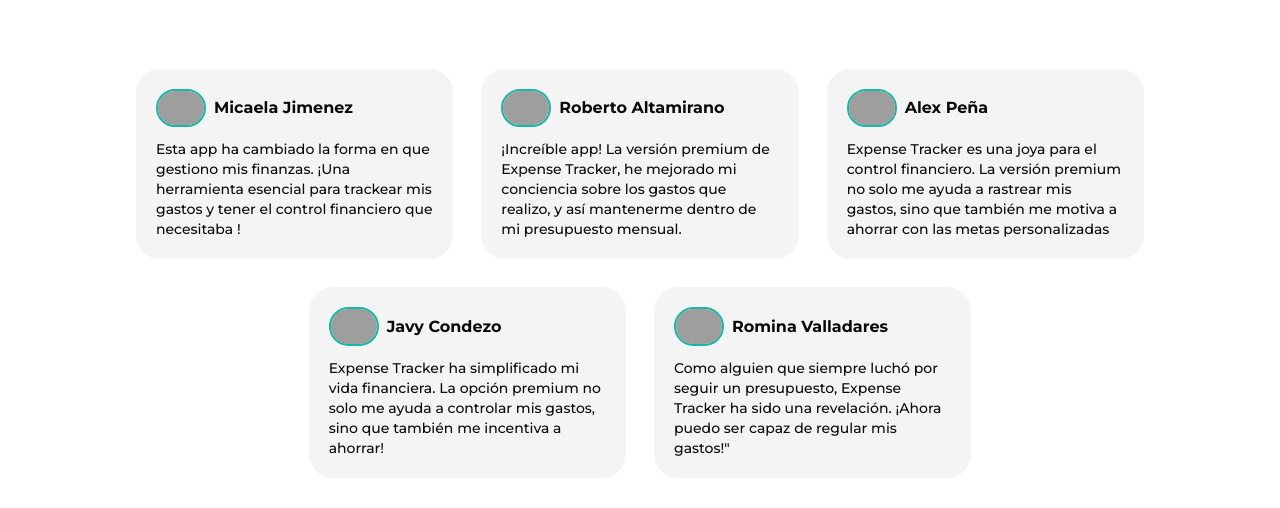
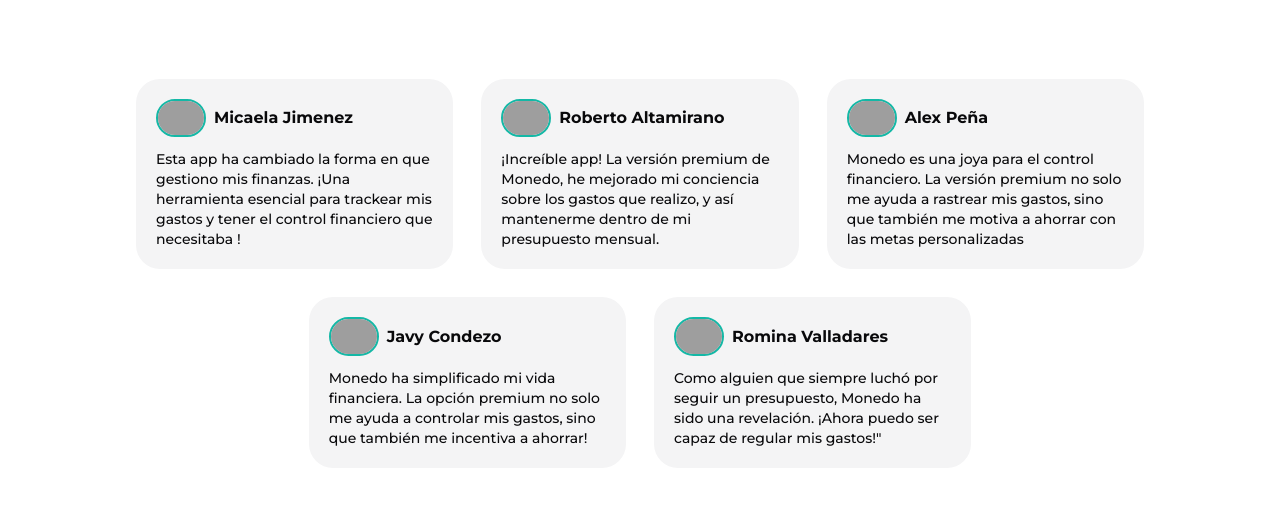
Before and after one commit to kralion/monedo-website, a React (Vite) app: page / in a window 1280 px wide. Shown: the part 4560-5068 px from the top of the page. Built offline with nearby package versions, Linux system fonts and the light colour scheme; grey boxes are pictures that could not be loaded.

Commit message:
Update testimonials with Monedo branding

```diff
--- a/src/pages/testimonials.tsx
+++ b/src/pages/testimonials.tsx
@@ -44,9 +44,9 @@
             </span>
           </section>
           <p className="font-montserrat font-medium text-sm">
-            ¡Increíble app! La versión premium de Expense Tracker, he mejorado
-            mi conciencia sobre los gastos que realizo, y así mantenerme dentro
-            de mi presupuesto mensual.
+            ¡Increíble app! La versión premium de Monedo, he mejorado mi
+            conciencia sobre los gastos que realizo, y así mantenerme dentro de
+            mi presupuesto mensual.
           </p>
         </div>
         <div
@@ -65,9 +65,9 @@
             <span className="font-montserrat font-bold ">Alex Peña</span>
           </section>
           <p className="font-montserrat font-medium text-sm">
-            Expense Tracker es una joya para el control financiero. La versión
-            premium no solo me ayuda a rastrear mis gastos, sino que también me
-            motiva a ahorrar con las metas personalizadas
+            Monedo es una joya para el control financiero. La versión premium no
+            solo me ayuda a rastrear mis gastos, sino que también me motiva a
+            ahorrar con las metas personalizadas
           </p>
         </div>
         <div></div>
@@ -87,9 +87,9 @@
             <span className="font-montserrat font-bold ">Javy Condezo</span>
           </section>
           <p className="font-montserrat font-medium text-sm">
-            Expense Tracker ha simplificado mi vida financiera. La opción
-            premium no solo me ayuda a controlar mis gastos, sino que también me
-            incentiva a ahorrar!
+            Monedo ha simplificado mi vida financiera. La opción premium no solo
+            me ayuda a controlar mis gastos, sino que también me incentiva a
+            ahorrar!
           </p>
         </div>
         <div
@@ -110,9 +110,8 @@
             </span>
           </section>
           <p className="font-montserrat font-medium text-sm">
-            Como alguien que siempre luchó por seguir un presupuesto, Expense
-            Tracker ha sido una revelación. ¡Ahora puedo ser capaz de regular
-            mis gastos!"
+            Como alguien que siempre luchó por seguir un presupuesto, Monedo ha
+            sido una revelación. ¡Ahora puedo ser capaz de regular mis gastos!"
           </p>
         </div>
         <div></div>
```
